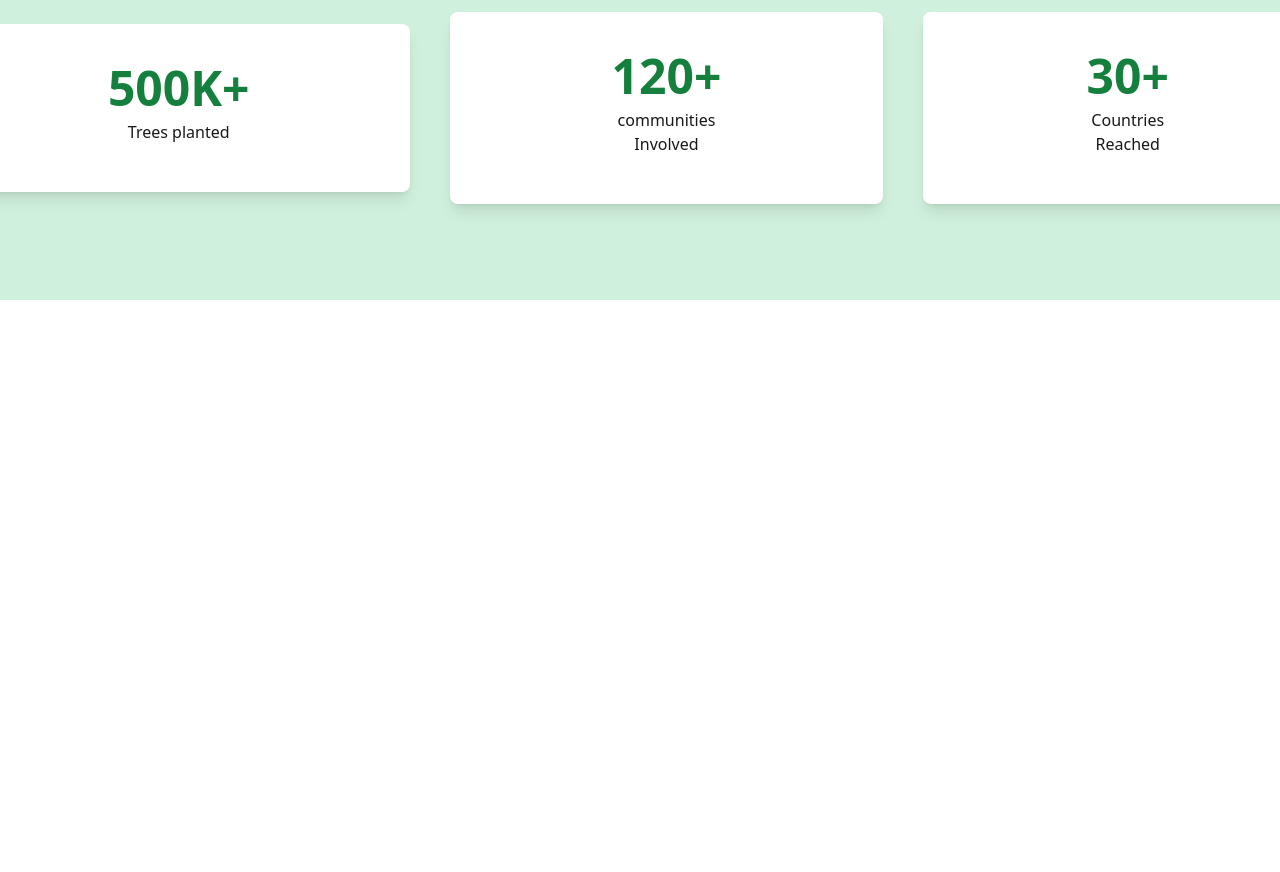
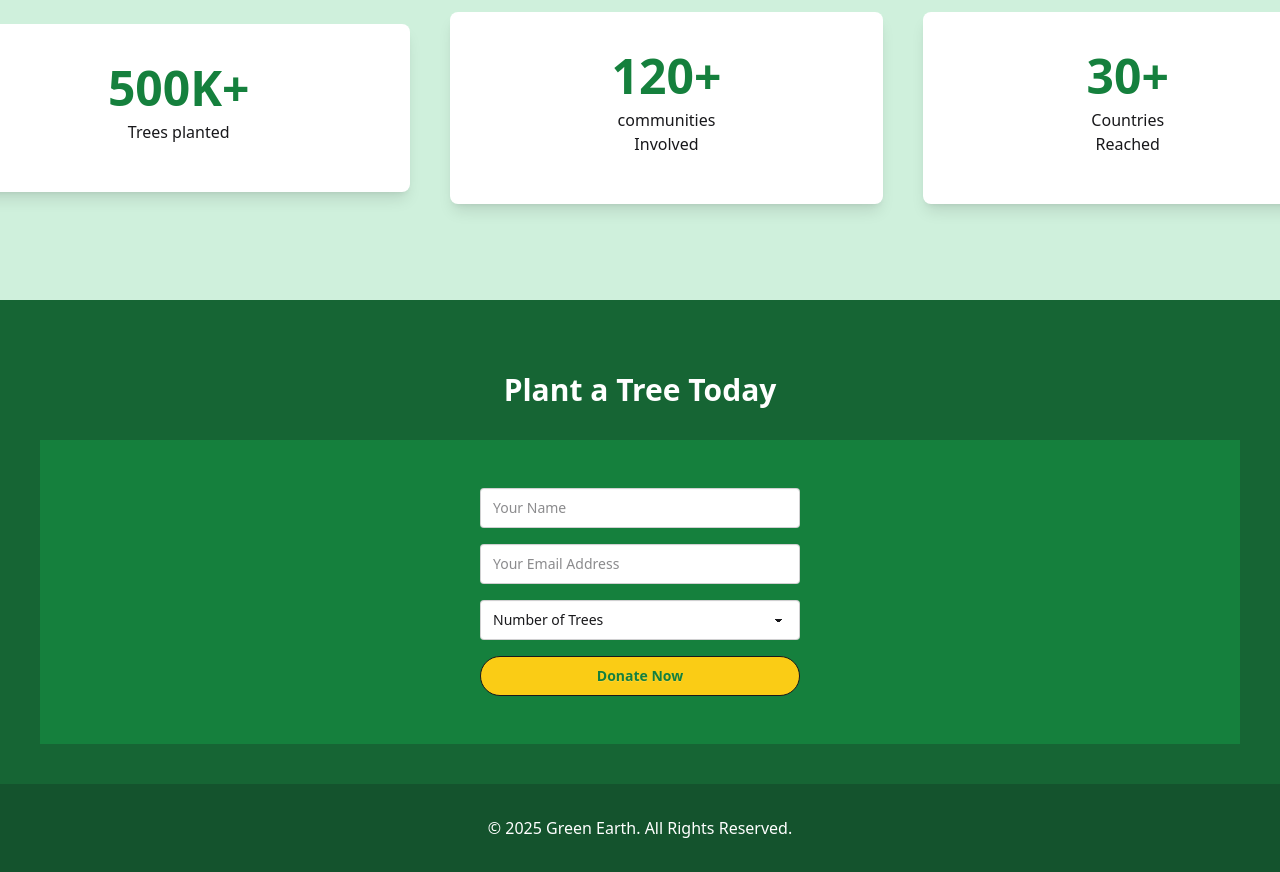
Before and after one commit to miraz7914/Assignment-06, a plain HTML site: page index.html in a window 1280 px wide. Shown: the part 1184-2056 px from the top of the page. Before the commit the page ends 1484 px from the top, so only its background shows below. Drawn offline with nearby package versions, Linux system fonts and the light colour scheme.

Commit message:
Plant a Tree Today Section & Footer

```diff
--- a/index.html
+++ b/index.html
@@ -118,5 +118,29 @@
     </div>
    </section>
 
+   <section class="bg-[#166534] p-10">
+    <div class="text-center p-8">
+      <h1 class="text-3xl font-bold text-white">Plant a Tree Today</h1>
+    </div>
+    <div class=" bg-[#15803d] text-center md:flex-row flex-col py-10 ">
+      <input type="text" placeholder="Your Name" class="input input-bordered w-full max-w-xs m-2" /><br>
+      <input type="email" placeholder="Your Email Address" class="input input-bordered w-full max-w-xs m-2" />
+      <div>
+        <select class="select items-center w-full max-w-xs m-2">
+            <option disabled selected>Number of Trees</option>
+            <option>Mango Tree</option>
+            <option>Guava Tree</option>
+            <option>Velvet</option>
+         </select>
+      </div>
+      <a class="btn btn-outline rounded-full bg-[#facc15] text-[#15803d] w-full max-w-xs m-2">Donate Now</a>
+    </div>
+   </section>
+   <footer>
+    <div class="text-center bg-[#14532d] text-white py-8">
+      <p>© 2025 Green Earth. All Rights Reserved.</p>
+    </div>
+   </footer>
+
 </body>
 </html>
```
